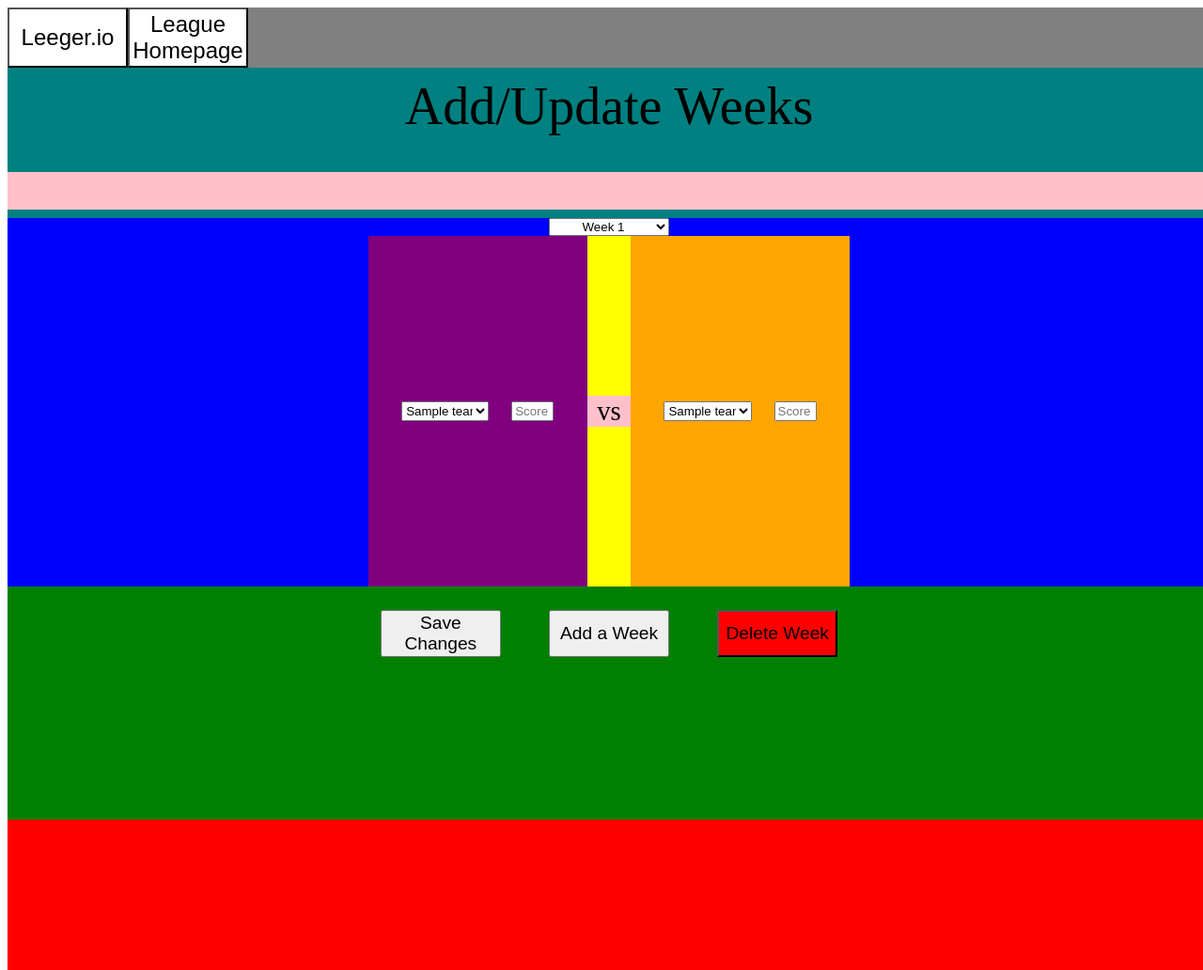
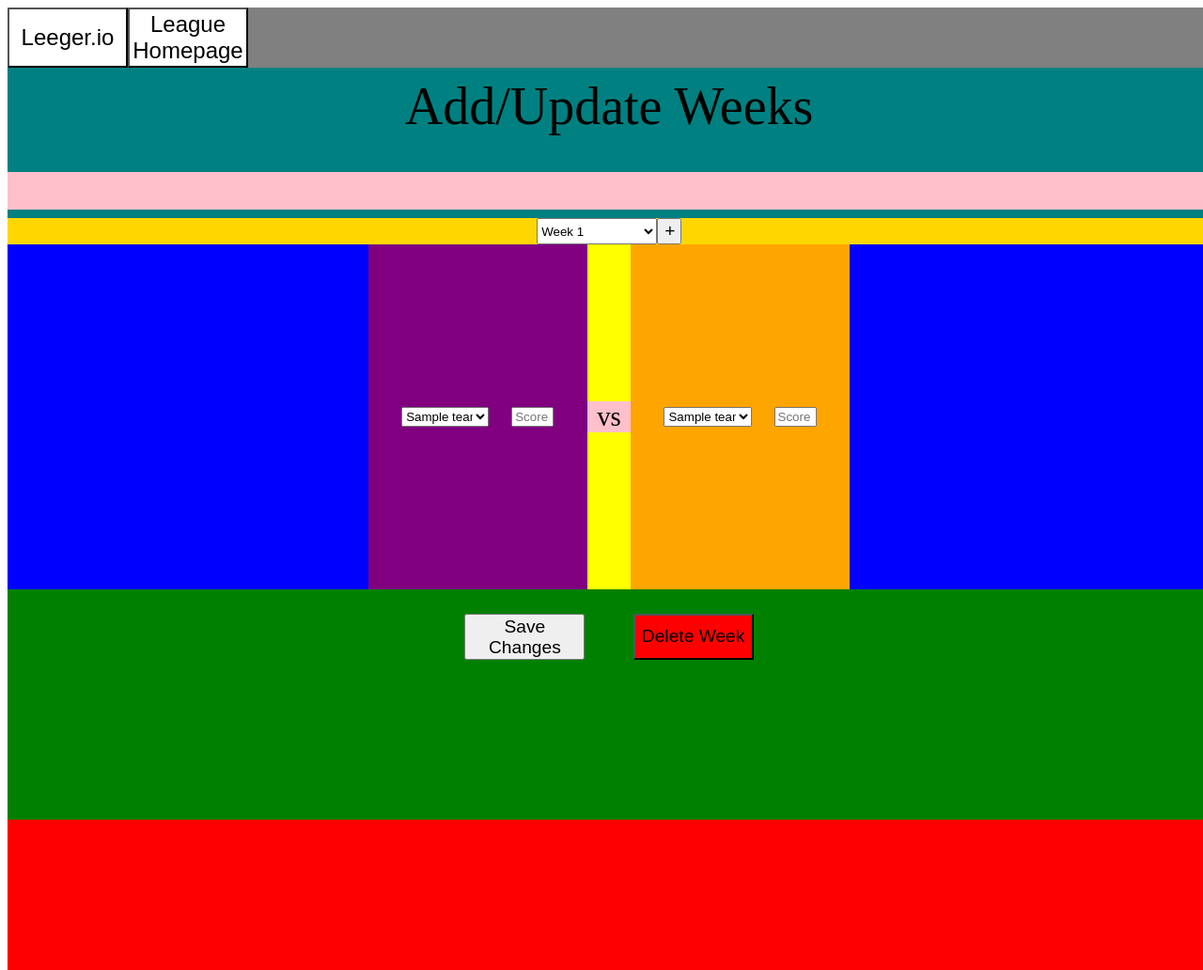
Before and after one commit to joeyagreco/FFWEBAPP, a Flask app: template templates/addUpdateWeeksPage.html in a window 1280 px wide. Shown: the whole page at 94% size. Run offline with Flask 2, Linux system fonts and the light colour scheme; the template is opened without the code that fills it: most values are stand-ins (such as "Sample title", 1, 10 or a date in 2020).

Commit message:
changed add a week button to a plus next to the week dropdown

```diff
--- a/static/css/addUpdateWeeksPage.css
+++ b/static/css/addUpdateWeeksPage.css
@@ -15,12 +15,27 @@
     background-color: blue;
 }
 
+.selectAndAddWeek {
+    width: 100%;
+    order: 1;
+    height: auto;
+    display: flex;
+    flex-direction: row;
+    justify-content: center;
+    background-color: gold;
+}
+
 .selectWeekDropdown {
     width: 10%;
     order: 1;
     height: auto;
-    margin: auto;
-    text-align: center;
+}
+
+.addWeekButtonPlus {
+    width: 2%;
+    height: auto;
+    order: 2;
+    font-size: 120%;
 }
 
 .teams {
@@ -149,19 +164,11 @@ input::-webkit-inner-spin-button {
     margin: 2%;
 }
 
-.addWeekButton {
+.deleteWeekButton {
     width: 10%;
     height: 20%;
     font-size: 120%;
     order: 2;
     margin: 2%;
-}
-
-.deleteWeekButton {
-    width: 10%;
-    height: 20%;
-    font-size: 120%;
-    order: 3;
-    margin: 2%;
     background-color: red;
 }
--- a/templates/addUpdateWeeksPage.html
+++ b/templates/addUpdateWeeksPage.html
@@ -16,6 +16,7 @@
 <form class="weekForm" action="/update-week" method="POST">
     <input class="leagueIdHidden" type="number" name="league_id" id="league_id" value="{{league._id}}">
     <input class="weekHidden" type="number" name="week_number" id="week_number" value="{{week_number}}">
+    <div class="selectAndAddWeek">
         <select class="selectWeekDropdown" id="select_week_dropdown" onchange="updateWeekDropdown();">
             {% for week in league.weeks %}
                 {% if week.weekNumber == week_number %}
@@ -25,6 +26,8 @@
                 {% endif %}
             {% endfor %}
         </select>
+        <button class="addWeekButtonPlus" type="button" onclick="addWeek()">+</button>
+    </div>
     <div class="teams">
         <div class="oddTeamForms">
             {% for week in league.weeks if week.weekNumber == week_number %}
@@ -80,7 +83,6 @@
     </div>
     <div class="actionButtons">
         <button class="saveChangesButton" type="submit">Save Changes</button>
-        <button class="addWeekButton" type="button" onclick="addWeek()">Add a Week</button>
         <button class="deleteWeekButton" type="button" onclick="deleteWeek()">Delete Week</button>
     </div>
 </form>
```
Lines whose indentation alone changed are shown as unchanged.
